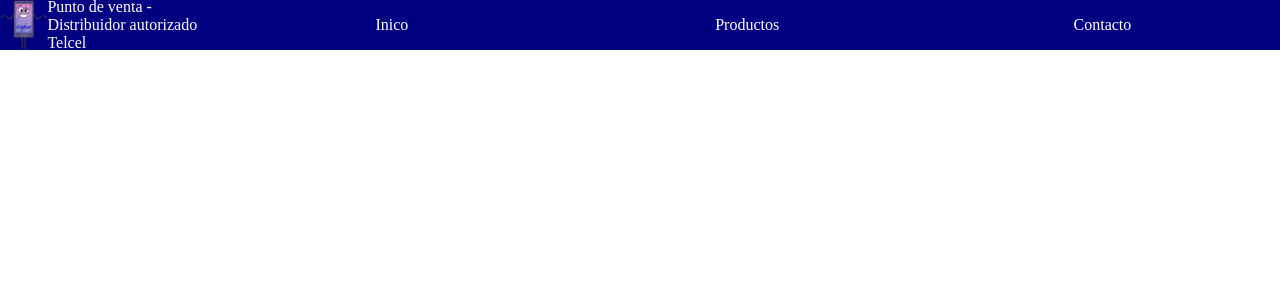
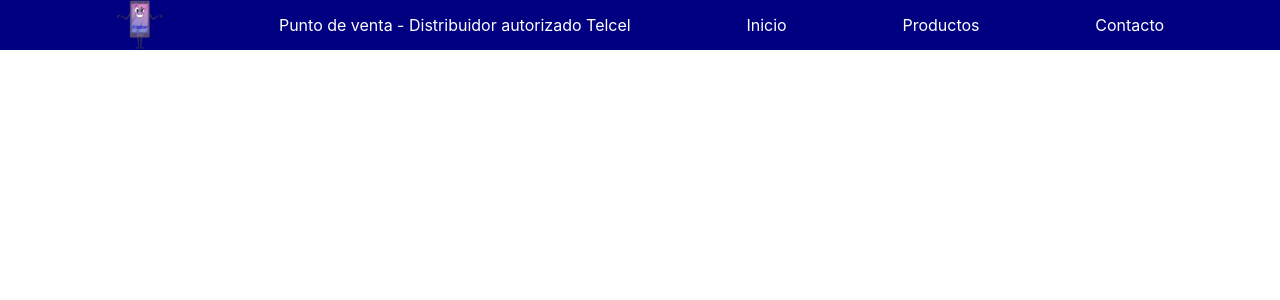
Before and after one commit to eduardxmartinez/ingsoft, a React (Create React App) app: page / in a window 1280 px wide. Shown: the top 300 px of the page. Built offline with nearby package versions, Linux system fonts and the light colour scheme.

Commit message:
homepage

```diff
--- a/package.json
+++ b/package.json
@@ -10,6 +10,7 @@
     "mysql": "^2.18.1",
     "react": "^18.2.0",
     "react-dom": "^18.2.0",
+    "react-helmet": "^6.1.0",
     "react-router-dom": "^6.20.0",
     "react-scripts": "^5.0.1",
     "styled-components": "^6.1.1",
--- a/src/App.js
+++ b/src/App.js
@@ -1,13 +1,19 @@
 import { Suspense } from "react";
 import Navbar from "./components/Navbar";
 import { Navigate, Route, BrowserRouter as Router, Routes } from "react-router-dom";
+import {GlobalStyle} from "./GlobalStyles";
+import NotFound from "./pages/NotFound";
+import HomePage from "./pages/homepage";
 
 function App() {
   return (
     <Suspense fallback={<div/>}>
       <Router>
-      <Navbar/>
+        <GlobalStyle/>
+        <Navbar/>
         <Routes>
+          <Route exact path="/ingsoft" element={<HomePage />} />
+          <Route path='/ingsoft/*' element={<NotFound />} />
         </Routes>
       </Router>
     </Suspense>
--- /dev/null
+++ b/src/GlobalStyles.js
@@ -0,0 +1,34 @@
+import { createGlobalStyle } from 'styled-components'
+
+export const GlobalStyle = createGlobalStyle`
+  html {
+    box-sizing: border-box;
+    font-family: -apple-system, BlinkMacSystemFont, 'Segoe UI', Roboto, Oxygen, Ubuntu, Cantarell, 'Open Sans', 'Helvetica Neue', sans-serif;
+  }
+
+  *, *:before, *:after {
+    box-sizing: inherit;
+  }
+
+  ul, li, h1, h2, h3, p, button { margin: 0; padding: 0;}
+  button:hover,a{
+    cursor:pointer;
+  }
+  ul { list-style: none; }
+  button { background: transparent; border: 0; outline: 0 }
+
+  body {
+    background: white;
+    height: 100vh;
+    margin: 0 auto;
+    overscroll-behavior: none;
+    width: 100%;
+  }
+
+  #root {
+    box-shadow: 0 0 10px #3f3f3f;
+    overflow-x: hidden;
+    min-height: 100vh;
+    padding-bottom: 10px;
+  }
+`
--- /dev/null
+++ b/src/components/Layout/index.js
@@ -0,0 +1,19 @@
+import React from "react";
+import { Helmet } from "react-helmet";
+import { Div, Subtitle, Title } from "./styles";
+
+export const Layout = ({ children, title, subtitle }) => {
+  return (
+    <>
+      <Helmet>
+        {title && <title>Punto de venta | {title}</title>}
+        {subtitle && <meta name="Description" content={subtitle} />}
+      </Helmet>
+      <Div>
+        {title && <Title>{title}</Title>}
+        {subtitle && <Subtitle>{subtitle}</Subtitle>}
+        {children}
+      </Div>
+    </>
+  );
+};
--- /dev/null
+++ b/src/components/Layout/styles.js
@@ -0,0 +1,17 @@
+import styled from "styled-components";
+
+export const Div = styled.div`
+    padding: 16px;
+`
+
+export const Title = styled.h1`
+    font-size: 24px;
+    font-weight: 600;
+    padding-bottom: 8px;
+`
+
+export const Subtitle = styled.h2`
+    font-size: 16px;
+    font-weight: 400;
+    padding-bottom: 8px;
+`
--- a/src/components/Navbar/index.js
+++ b/src/components/Navbar/index.js
@@ -6,9 +6,9 @@ function Navbar() {
         <Nav className="navbar">
           <img src={logo} alt="logo" height={"50px"}/>
           <p>Punto de venta - Distribuidor autorizado Telcel</p>
-          <Link>Inico</Link>
-          <Link>Productos</Link>
-          <Link>Contacto</Link>
+          <Link end to="/ingsoft">Inicio</Link>
+          <Link end to="/Productos">Productos</Link>
+          <Link end to="Contacto">Contacto</Link>
         </Nav>
     )
 }
--- a/src/components/Navbar/styles.js
+++ b/src/components/Navbar/styles.js
@@ -6,6 +6,7 @@ align-items: center;
 background: navy;
 top: 0;
 display: flex;
+flex: 1;
 height: 50px;
 justify-content: space-evenly;
 left: 0;
@@ -23,5 +24,4 @@ display: inline-flex;
 height: 100%;
 justify-content: center;
 text-decoration: none;
-width: 50%;
 `
--- a/src/dbconnection.js
+++ b/src/dbconnection.js
@@ -1,6 +1,6 @@
-var mysql = require('mysql');
+const mysql = require('mysql');
 
-var con = mysql.createConnection({
+ export const connection = mysql.createConnection({
   host: "sql3.freesqldatabase.com",
   user: "sql3665921",
   password: "AJXgrEaPv5",
@@ -8,7 +8,7 @@ var con = mysql.createConnection({
   database: "sql3665921"
 });
 
-con.connect(function(err) {
+connection.connect(function(err) {
   if (err) throw err;
   console.log("Connected!");
 });
--- /dev/null
+++ b/src/pages/NotFound.js
@@ -0,0 +1,13 @@
+import React from 'react'
+import { Layout } from '../components/Layout'
+
+const NotFound = () => {
+
+  return (
+    <>
+      <Layout title="Page not found"></Layout>
+    </>
+  )
+}
+
+export default NotFound
--- /dev/null
+++ b/src/pages/homepage/index.js
@@ -0,0 +1,14 @@
+
+import logo from "../../assets/logo.png"
+import { Layout } from "../../components/Layout";
+import { Div, Img } from "./styles";
+const HomePage = () => {
+  return (
+    <Div>
+      <h1>Bienvenidos</h1>
+      <Img src={logo} alt="logo"/>
+    </Div>
+  );
+};
+
+export default HomePage
--- /dev/null
+++ b/src/pages/homepage/styles.js
@@ -0,0 +1,15 @@
+import styled from "styled-components";
+
+export const Div = styled.div`
+    color: black;
+    padding: 16px;
+    display:flex;
+    margin-top:50px;
+    flex-direction: column;
+    align-items:center;
+    height:100%;
+`
+
+export const Img = styled.img`
+    height: 70vh;
+`
```
Also changed, not shown: 1 other file (tests, documents, lock files or other folders).
